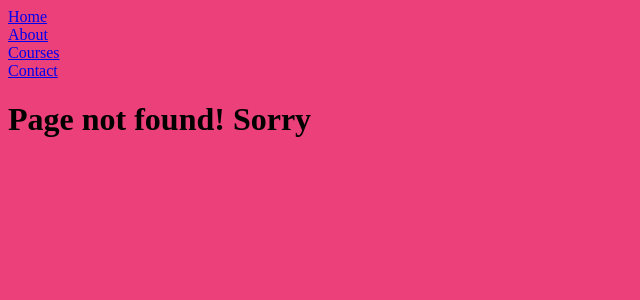
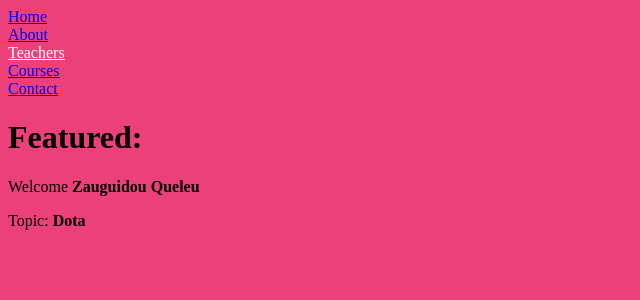
Before and after one commit to Nedjim/React-router-v4, a React app: page /teachers/Dota/Zauguidou-Queleu in a window 1280 px wide. Before the commit this address had no page. Shown: the top 300 px of the page, without its empty margins (0-640 px from the left). Built offline with nearby package versions, Linux system fonts and the light colour scheme.

Commit message:
Add Url parameter

```diff
--- a/src/components/App.js
+++ b/src/components/App.js
@@ -6,6 +6,8 @@ import About from './About';
 import Contact from './Contact';
 import Courses from './Courses';
 import NotFound from './NotFound';
+import Teachers from './Teachers';
+import Featured from './Featured';
 
 const App = () => (
     <Router>
@@ -15,6 +17,8 @@ const App = () => (
                 <Route exact path='/' component={Home}/>
                 <Route path='/about' component={About}/>
                 <Route path='/courses' component={Courses}/>
+                <Route exact path='/teachers' component={Teachers}/>
+                <Route path='/teachers/:topic/:fname-:lname' component={Featured}/>
                 <Route path='/contact' render={ () => <Contact title='Contactez moi'/> }/>
                 <Route component={NotFound}/>
             </Switch>
--- /dev/null
+++ b/src/components/Featured.js
@@ -0,0 +1,14 @@
+import React from 'react';
+
+const Featured = ({match}) => {
+    let name = `${match.params.fname} ${match.params.lname}`;
+    let topic = match.params.topic;
+    return (
+        <div>
+            <h1>Featured: </h1>
+            <p>Welcome <strong>{name}</strong></p>
+            <p>Topic: <strong>{topic}</strong></p>
+        </div>
+    )
+}
+export default Featured;
--- a/src/components/Header.js
+++ b/src/components/Header.js
@@ -7,6 +7,8 @@ const Header = () => (
         <br />
         <NavLink to='/about' activeClassName='newActiveStyle'>About</NavLink>
         <br />
+        <NavLink to='/teachers'>Teachers</NavLink>
+        <br />
         <NavLink to='/courses'>Courses</NavLink>
         <br />
         <NavLink to='/contact'>Contact</NavLink>
--- a/src/components/Home.js
+++ b/src/components/Home.js
@@ -1,5 +1,12 @@
 import React from 'react';
+import {Link} from 'react-router-dom';
 
-const Home = () => <h2>Welcome to Home component !</h2>
+const Home = () =>  (
+        <div>
+            <h2>Welcome to Home component !</h2>
+            <h3>Featured list: </h3>
+            <Link to='teachers/Dota/Zauguidou-Queleu'>Zauguidou Queleu</Link>
+        </div>
+    )
 
 export default Home;
--- /dev/null
+++ b/src/components/Teachers.js
@@ -0,0 +1,5 @@
+import React from 'react';
+
+const Teachers = () => <h1>Teachers page! </h1>
+
+export default Teachers;
```
